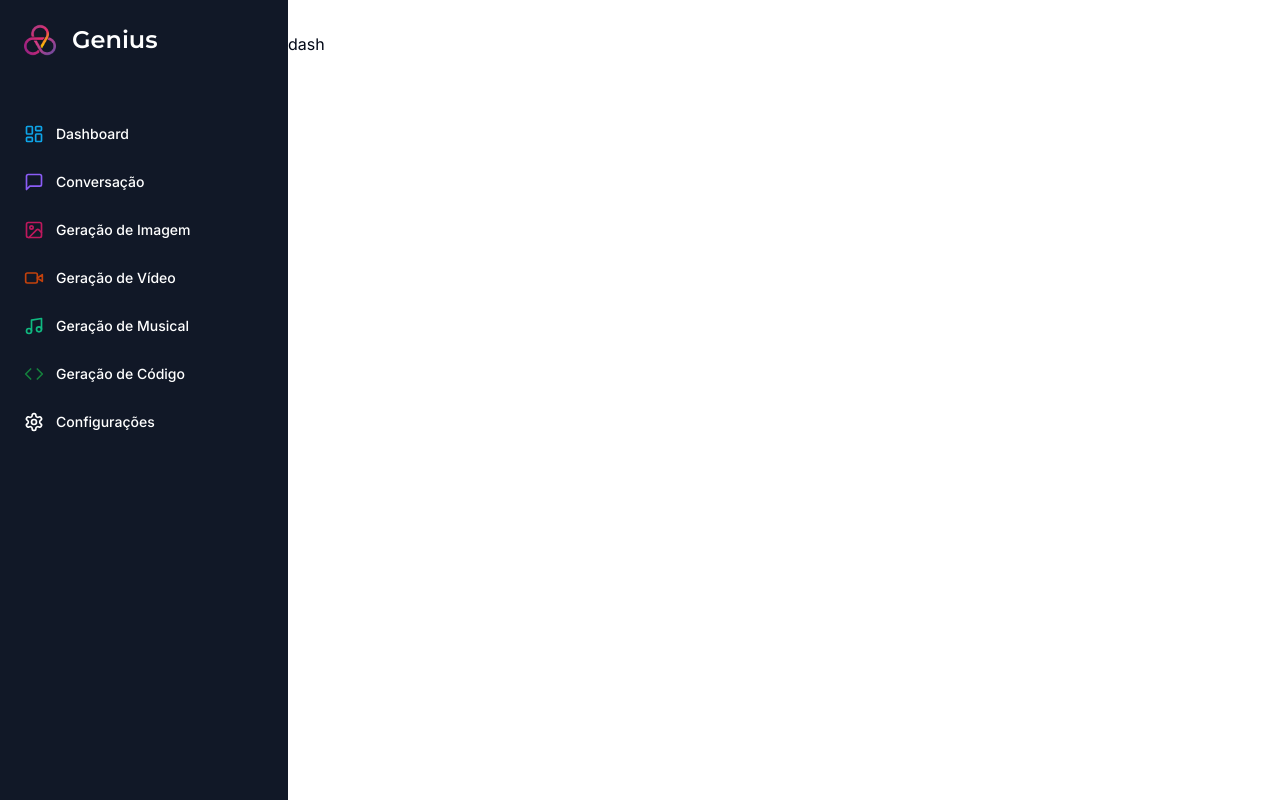
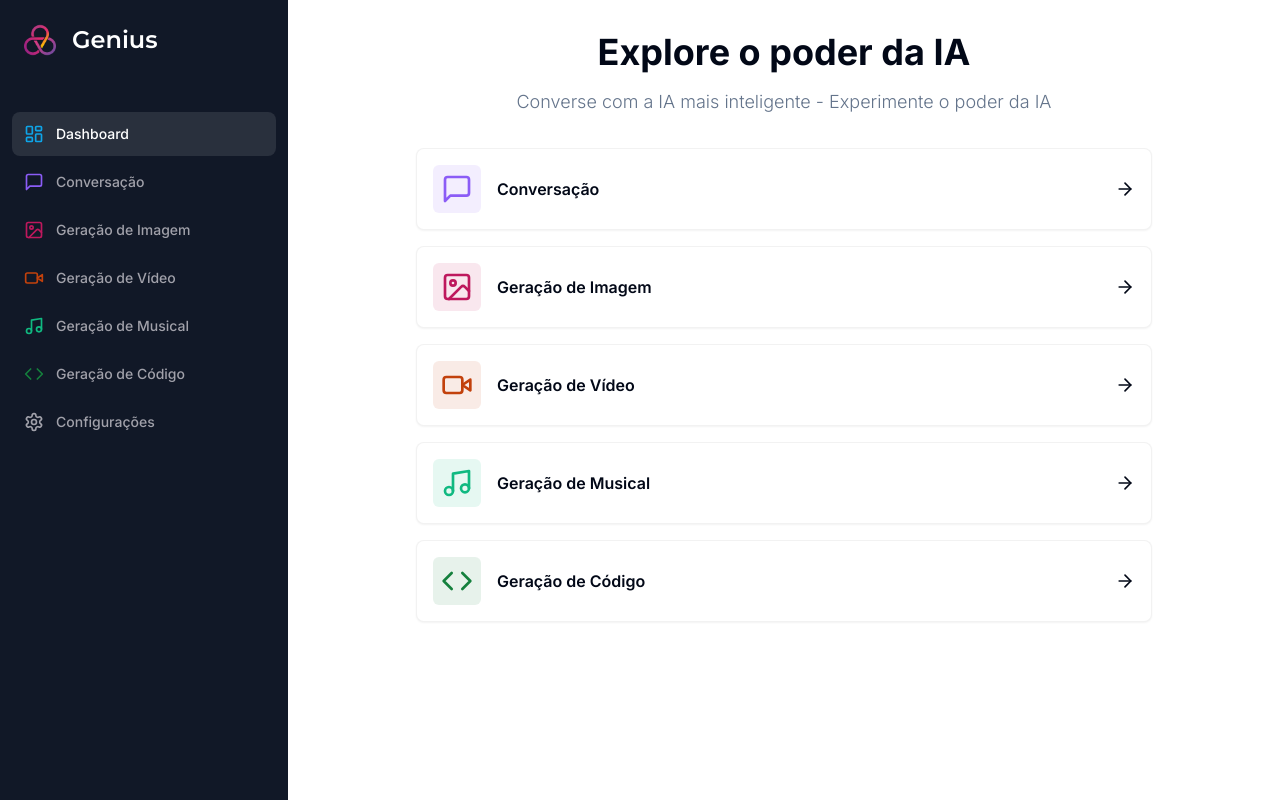
Before and after one commit to xuniorss/ai-saas, a Next.js app: page /dashboard in a window 1280 px wide. Built offline with nearby package versions, Linux system fonts and the light colour scheme.

Commit message:
feat:Dashboard

```diff
--- a/src/app/(dashboard)/(routes)/dashboard/page.tsx
+++ b/src/app/(dashboard)/(routes)/dashboard/page.tsx
@@ -1,3 +1,44 @@
+'use client'
+
+import { Card } from '@/components/ui/card'
+import { routes } from '@/constants/routes'
+import { cn } from '@/lib/utils'
+import { ArrowRight } from 'lucide-react'
+import { useRouter } from 'next/navigation'
+
 export default function DashboardPage() {
-   return <div>dash</div>
+   const router = useRouter()
+
+   return (
+      <article>
+         <section aria-label="info-page" className="mb-8 space-y-4">
+            <h2 className="text-2xl md:text-4xl font-bold text-center">
+               Explore o poder da IA
+            </h2>
+            <p className="text-muted-foreground font-light text-sm md:text-lg text-center">
+               Converse com a IA mais inteligente - Experimente o poder da IA
+            </p>
+         </section>
+         <section
+            aria-label="tools"
+            className="px-4 md:px-20 lg:px-32 space-y-4"
+         >
+            {routes.slice(1, routes.length - 1).map((tool) => (
+               <Card
+                  onClick={() => router.push(tool.href)}
+                  key={tool.href}
+                  className="p-4 border-black/5 flex items-center justify-between hover:shadow-md transition cursor-pointer"
+               >
+                  <div className="flex items-center gap-x-4">
+                     <div className={cn('p-2 w-fit rounded-md', tool.bgColor)}>
+                        <tool.icon className={cn('w-8 h-8', tool.color)} />
+                     </div>
+                     <h3 className="font-semibold">{tool.label}</h3>
+                  </div>
+                  <ArrowRight className="w-5 h-5" />
+               </Card>
+            ))}
+         </section>
+      </article>
+   )
 }
--- a/src/app/layout.tsx
+++ b/src/app/layout.tsx
@@ -1,9 +1,10 @@
 import './globals.css'
 
+import { cn } from '@/lib/utils'
+import { ClerkProvider } from '@clerk/nextjs'
 import type { Metadata } from 'next'
 import { Inter } from 'next/font/google'
 import { ReactNode } from 'react'
-import { ClerkProvider } from '@clerk/nextjs'
 
 const inter = Inter({ subsets: ['latin'] })
 
@@ -16,7 +17,9 @@
    return (
       <ClerkProvider>
          <html lang="pt-BR">
-            <body className={inter.className}>{children}</body>
+            <body className={cn('antialiased', inter.className)}>
+               {children}
+            </body>
          </html>
       </ClerkProvider>
    )
--- a/src/components/Sidebar/index.tsx
+++ b/src/components/Sidebar/index.tsx
@@ -1,74 +1,17 @@
 'use client'
 
+import { routes } from '@/constants/routes'
 import { cn } from '@/lib/utils'
-import {
-   Code,
-   ImageIcon,
-   LayoutDashboard,
-   LucideIcon,
-   MessageSquare,
-   Music,
-   Settings,
-   VideoIcon,
-} from 'lucide-react'
 import { Montserrat } from 'next/font/google'
 import Image from 'next/image'
 import Link from 'next/link'
+import { usePathname } from 'next/navigation'
 
 const montserrat = Montserrat({ subsets: ['latin'], weight: ['600'] })
 
-type RouteProps = {
-   label: string
-   icon: LucideIcon
-   href: string
-   color?: string
-}
+export const Sidebar = () => {
+   const pathname = usePathname()
 
-const routes: RouteProps[] = [
-   {
-      label: 'Dashboard',
-      icon: LayoutDashboard,
-      href: '/dashboard',
-      color: 'text-sky-500',
-   },
-   {
-      label: 'Conversação',
-      icon: MessageSquare,
-      href: '/conversation',
-      color: 'text-violet-500',
-   },
-   {
-      label: 'Geração de Imagem',
-      icon: ImageIcon,
-      href: '/image',
-      color: 'text-pink-700',
-   },
-   {
-      label: 'Geração de Vídeo',
-      icon: VideoIcon,
-      href: '/video',
-      color: 'text-orange-700',
-   },
-   {
-      label: 'Geração de Musical',
-      icon: Music,
-      href: '/music',
-      color: 'text-emerald-500',
-   },
-   {
-      label: 'Geração de Código',
-      icon: Code,
-      href: '/code',
-      color: 'text-green-700',
-   },
-   {
-      label: 'Configurações',
-      icon: Settings,
-      href: '/settings',
-   },
-]
-
-export const Sidebar = () => {
    return (
       <aside className="space-y-4 py-4 flex flex-col h-full bg-[#111827] text-white">
          <section aria-label="user-logo" className="px-3 py-2 flex-1">
@@ -85,7 +28,12 @@
                   <Link
                      key={route.href}
                      href={route.href}
-                     className="text-sm group flex p-3 w-full justify-start font-medium cursor-pointer hover:text-white hover:bg-white/10 rounded-lg transition"
+                     className={cn(
+                        'text-sm group flex p-3 w-full justify-start font-medium cursor-pointer hover:text-white hover:bg-white/10 rounded-lg transition',
+                        pathname === route.href
+                           ? 'text-white bg-white/10'
+                           : 'text-zinc-400'
+                     )}
                   >
                      <span className="flex items-center flex-1">
                         <route.icon
--- /dev/null
+++ b/src/components/ui/card.tsx
@@ -0,0 +1,79 @@
+import * as React from "react"
+
+import { cn } from "@/lib/utils"
+
+const Card = React.forwardRef<
+  HTMLDivElement,
+  React.HTMLAttributes<HTMLDivElement>
+>(({ className, ...props }, ref) => (
+  <div
+    ref={ref}
+    className={cn(
+      "rounded-lg border bg-card text-card-foreground shadow-sm",
+      className
+    )}
+    {...props}
+  />
+))
+Card.displayName = "Card"
+
+const CardHeader = React.forwardRef<
+  HTMLDivElement,
+  React.HTMLAttributes<HTMLDivElement>
+>(({ className, ...props }, ref) => (
+  <div
+    ref={ref}
+    className={cn("flex flex-col space-y-1.5 p-6", className)}
+    {...props}
+  />
+))
+CardHeader.displayName = "CardHeader"
+
+const CardTitle = React.forwardRef<
+  HTMLParagraphElement,
+  React.HTMLAttributes<HTMLHeadingElement>
+>(({ className, ...props }, ref) => (
+  <h3
+    ref={ref}
+    className={cn(
+      "text-2xl font-semibold leading-none tracking-tight",
+      className
+    )}
+    {...props}
+  />
+))
+CardTitle.displayName = "CardTitle"
+
+const CardDescription = React.forwardRef<
+  HTMLParagraphElement,
+  React.HTMLAttributes<HTMLParagraphElement>
+>(({ className, ...props }, ref) => (
+  <p
+    ref={ref}
+    className={cn("text-sm text-muted-foreground", className)}
+    {...props}
+  />
+))
+CardDescription.displayName = "CardDescription"
+
+const CardContent = React.forwardRef<
+  HTMLDivElement,
+  React.HTMLAttributes<HTMLDivElement>
+>(({ className, ...props }, ref) => (
+  <div ref={ref} className={cn("p-6 pt-0", className)} {...props} />
+))
+CardContent.displayName = "CardContent"
+
+const CardFooter = React.forwardRef<
+  HTMLDivElement,
+  React.HTMLAttributes<HTMLDivElement>
+>(({ className, ...props }, ref) => (
+  <div
+    ref={ref}
+    className={cn(" flex items-center p-6 pt-0", className)}
+    {...props}
+  />
+))
+CardFooter.displayName = "CardFooter"
+
+export { Card, CardHeader, CardFooter, CardTitle, CardDescription, CardContent }
--- /dev/null
+++ b/src/constants/routes/index.ts
@@ -0,0 +1,67 @@
+import {
+   Code,
+   ImageIcon,
+   LayoutDashboard,
+   LucideIcon,
+   MessageSquare,
+   Music,
+   Settings,
+   VideoIcon,
+} from 'lucide-react'
+
+type RouteProps = {
+   label: string
+   icon: LucideIcon
+   href: string
+   color?: string
+   bgColor?: string
+}
+
+export const routes: RouteProps[] = [
+   {
+      label: 'Dashboard',
+      icon: LayoutDashboard,
+      href: '/dashboard',
+      color: 'text-sky-500',
+   },
+   {
+      label: 'Conversação',
+      icon: MessageSquare,
+      href: '/conversation',
+      color: 'text-violet-500',
+      bgColor: 'bg-violet-500/10',
+   },
+   {
+      label: 'Geração de Imagem',
+      icon: ImageIcon,
+      href: '/image',
+      color: 'text-pink-700',
+      bgColor: 'bg-pink-700/10',
+   },
+   {
+      label: 'Geração de Vídeo',
+      icon: VideoIcon,
+      href: '/video',
+      color: 'text-orange-700',
+      bgColor: 'bg-orange-700/10',
+   },
+   {
+      label: 'Geração de Musical',
+      icon: Music,
+      href: '/music',
+      color: 'text-emerald-500',
+      bgColor: 'bg-emerald-500/10',
+   },
+   {
+      label: 'Geração de Código',
+      icon: Code,
+      href: '/code',
+      color: 'text-green-700',
+      bgColor: 'bg-green-700/10',
+   },
+   {
+      label: 'Configurações',
+      icon: Settings,
+      href: '/settings',
+   },
+]
```
